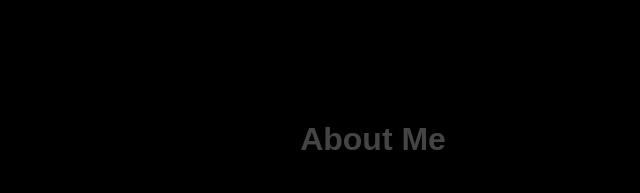
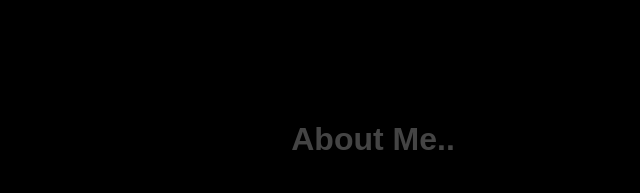
Before and after one commit to ansuyachauhan/Myportfolio, a website with bundled scripts: page index.html in a window 1280 px wide. Shown: the part 940-1133 px from the top of the page, 267-907 px from the left. Built offline with nearby package versions, Linux system fonts and the light colour scheme; files whose address does not match are found by name.

Commit message:
test change

```diff
--- a/index.html
+++ b/index.html
@@ -98,7 +98,7 @@
     <section id="aboutMe" class="about">
         <div class="container-fluid ali">
             <div class="section-title">
-                <h2 class="animate-pop-in">About Me</h2>
+                <h2 class="animate-pop-in">About Me..</h2>
             </div>
 
             <div class="row between align-bottom">
```
